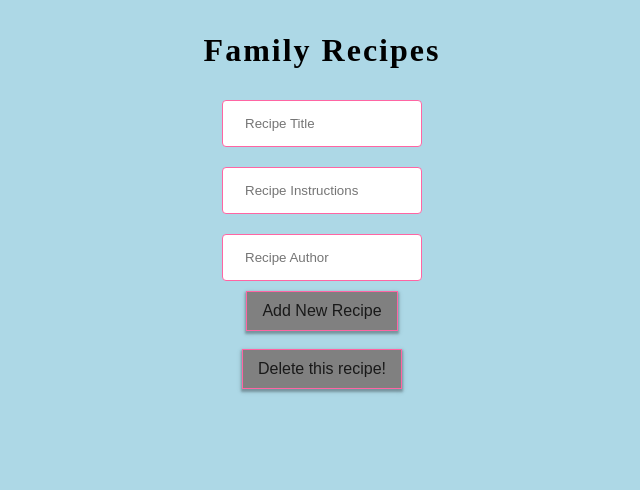
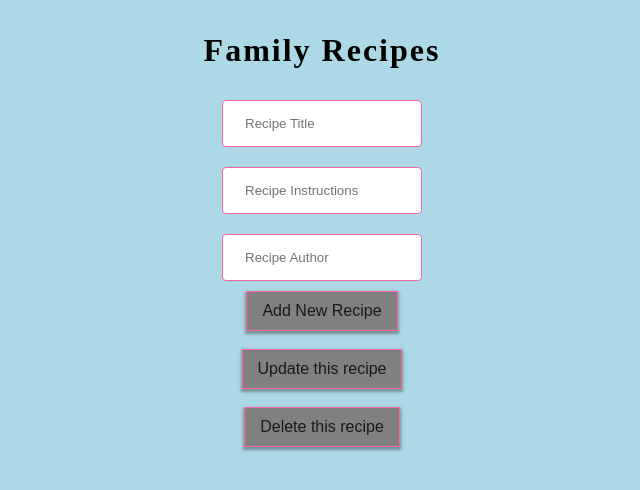
Before and after one commit to Secret-Family-Recipes-Cookbook-6/FrontEnd, a React (Create React App) app: page /recipeform in a window 1280 px wide. Shown: the top 490 px of the page, without its empty margins (350-990 px from the left). Built offline with nearby package versions, Linux system fonts and the light colour scheme; no server answers.

Commit message:
Fixed button render on new form

```diff
--- a/src/components/NewRecipeForm.js
+++ b/src/components/NewRecipeForm.js
@@ -1,6 +1,7 @@
 import React, { useState, useEffect, useContext } from "react";
 import { axiosWithAuth } from "../utils/axiosWithAuth";
 import { secretFamilyContext } from "../context/secretFamilyContext";
+
 
 const NewRecipeForm = (props) => {
     console.log("NRF props: ", props)
@@ -27,7 +28,7 @@ const NewRecipeForm = (props) => {
                     footer: ""
                 })
                 setRecipe(response.data)
-                props.history.push("/recipes")
+                props.history.push("/recipes")//change this back to protected when endpoints are set.
             })
     }
 
@@ -46,6 +47,7 @@ const NewRecipeForm = (props) => {
         .then(response => setRecipe(recipe.filter(recipe => recipe.id !== id)))
         .catch(err => console.log("Error", err))
     }
+
         return (
         <div>
         <form className="recipe-list" onSubmit={handleSubmit}>
@@ -73,8 +75,9 @@ const NewRecipeForm = (props) => {
 
             <button type="submit">Add New Recipe</button>
             <br />
-
-            <button onClick={() => handleDelete(props.recipe.id)}>Delete this recipe!</button>
+            <button onClick={() => {props.history.push(`update-recipe/${props.recipes.id}`)}}>Update this recipe</button>
+            <br />
+            <button onClick={() => handleDelete(props.recipe.id)}>Delete this recipe</button>
 
         </form>
         </div>
--- a/src/components/UpdateRecipe.js
+++ b/src/components/UpdateRecipe.js
@@ -5,7 +5,7 @@ import axios from "axios";
 const initialRecipe = {
     id: "",
     title: "",
-    body: "",
+    body: [],
     footer: ""
 }
 
@@ -25,7 +25,7 @@ const UpdateRecipe = (props) => {
     }
 
     const handleChange = event => {
-        setItem({...recipes, [event.target.name]: event.target.value })
+        setRecipes({...recipes, [event.target.name]: event.target.value })
     }
 
     return (
```
